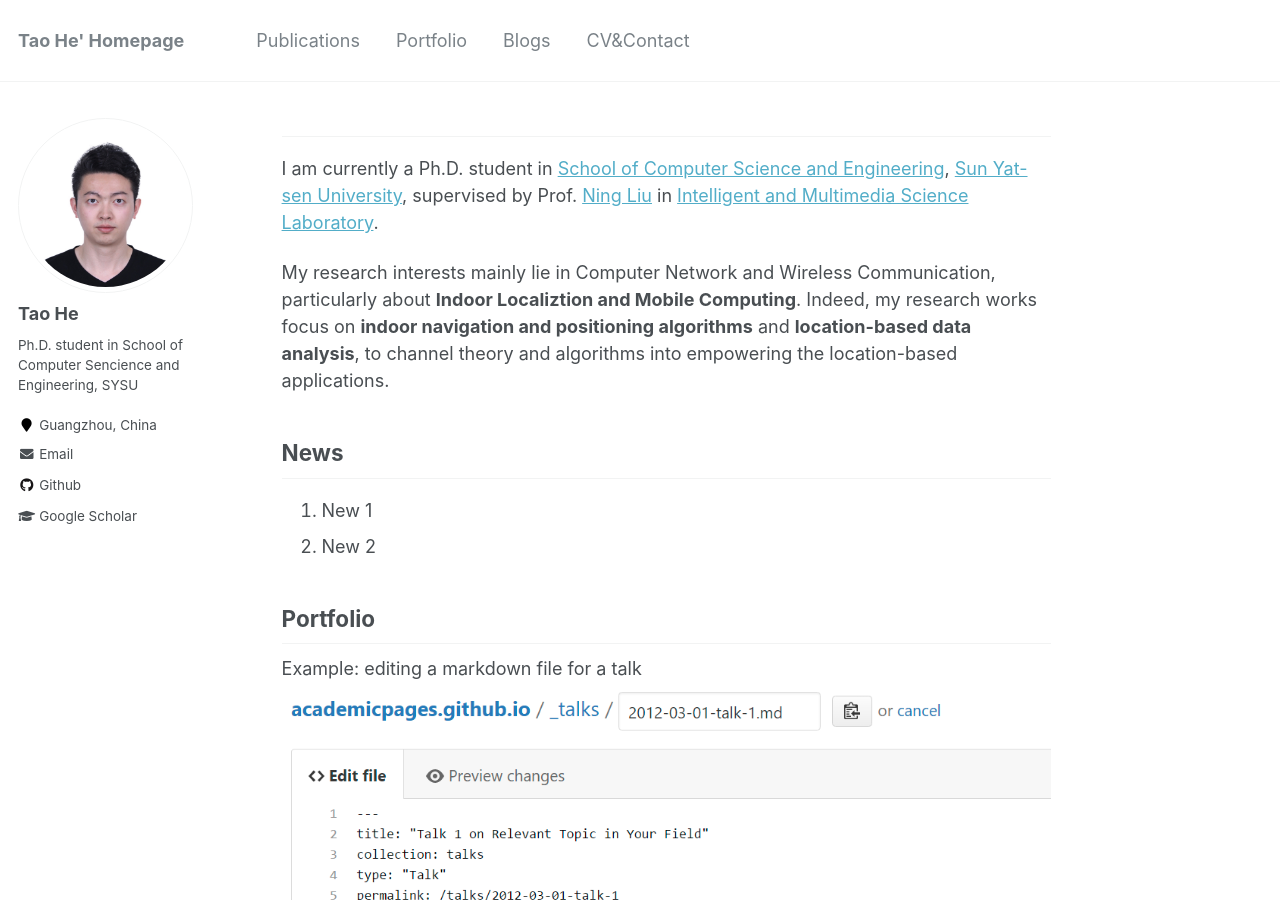
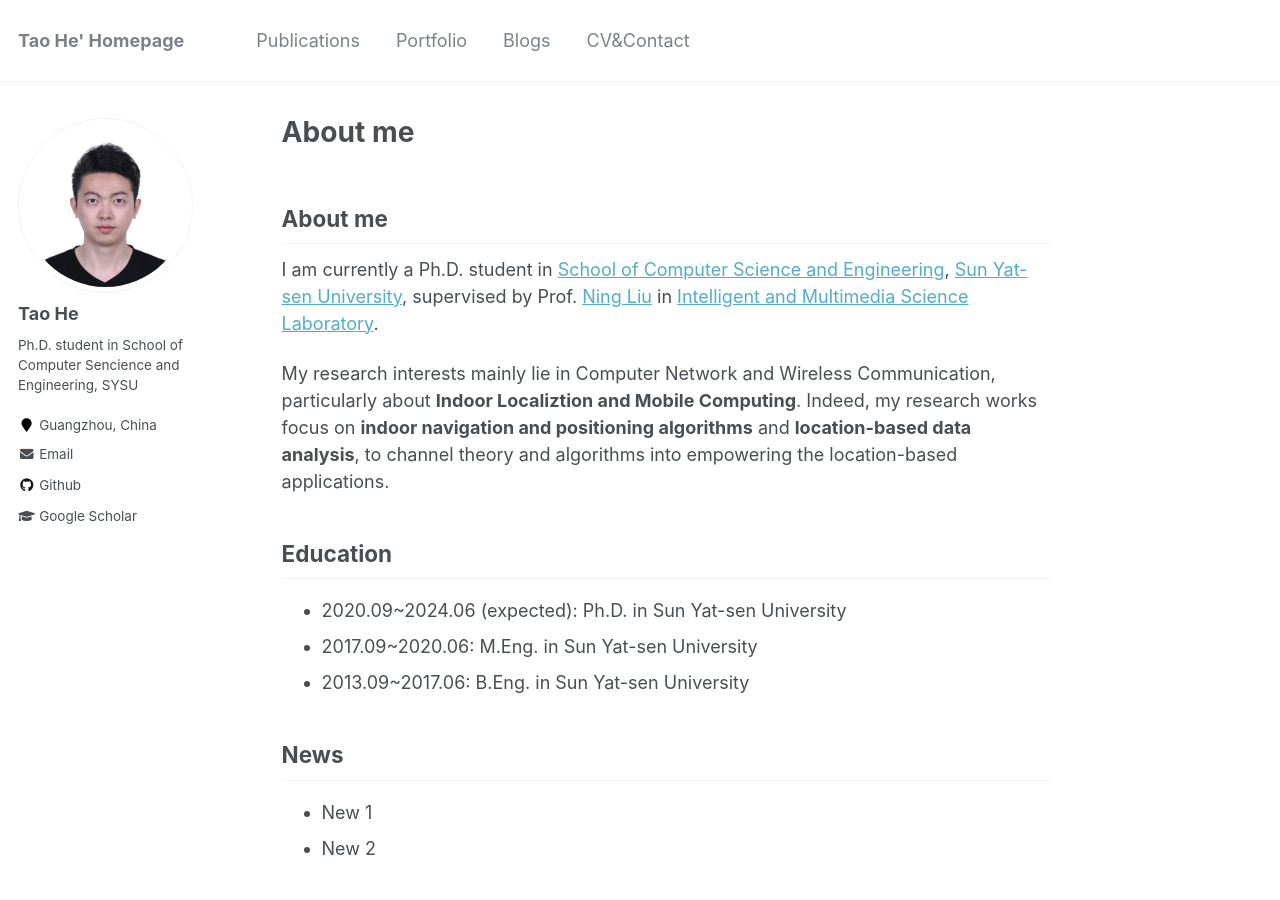
Before and after one commit to onewalnut/onewalnut.github.io, a Jekyll site: the page built from _pages/about.md, in a window 1280 px wide and 900 px high. Built offline with Jekyll 4.4.1, drawn with Linux system fonts in a browser that asks for light colours; our own code applies the rules of GitHub Pages for plain Markdown files.

Commit message:
Update about.md

```diff
--- a/_pages/about.md
+++ b/_pages/about.md
@@ -7,7 +7,7 @@ redirect_from:
   - /about.html
 ---
 
-
+About me
 --------
 I am currently a Ph.D. student in [School of Computer Science and Engineering](http://sdcs.sysu.edu.cn), [Sun Yat-sen University](http://www.sysu.edu.cn),  supervised by Prof. [Ning Liu](http://sdcs.sysu.edu.cn/node/2495) in [Intelligent and Multimedia Science Laboratory](https://www.sysu-imsl.com).
 
@@ -15,10 +15,17 @@ My research interests mainly lie in Computer Network and Wireless Communication,
 Indeed, my research works focus on **indoor navigation and positioning algorithms** and **location-based data analysis**, to channel theory and algorithms into empowering the location-based applications.
 
 
+Education
+--------
+* 2020.09~2024.06 (expected): Ph.D. in Sun Yat-sen University
+* 2017.09~2020.06: M.Eng. in Sun Yat-sen University
+* 2013.09~2017.06: B.Eng. in Sun Yat-sen University
+
+
 News
 --------
-1. New 1
-1. New 2
+* New 1
+* New 2
 
 
 Portfolio
```
